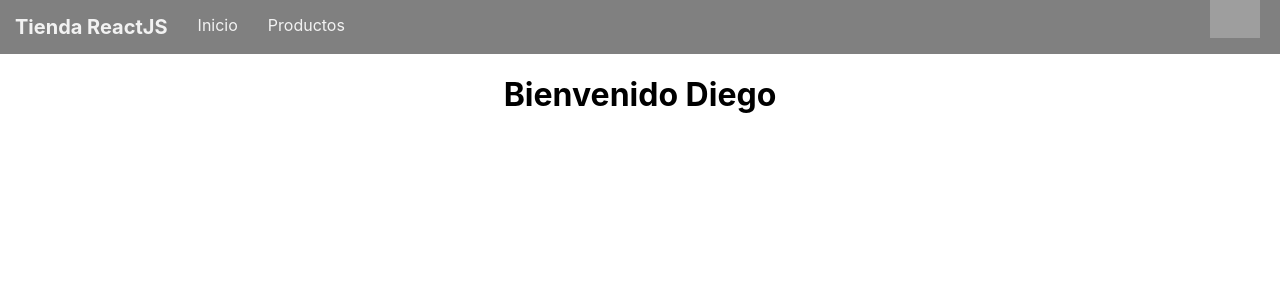
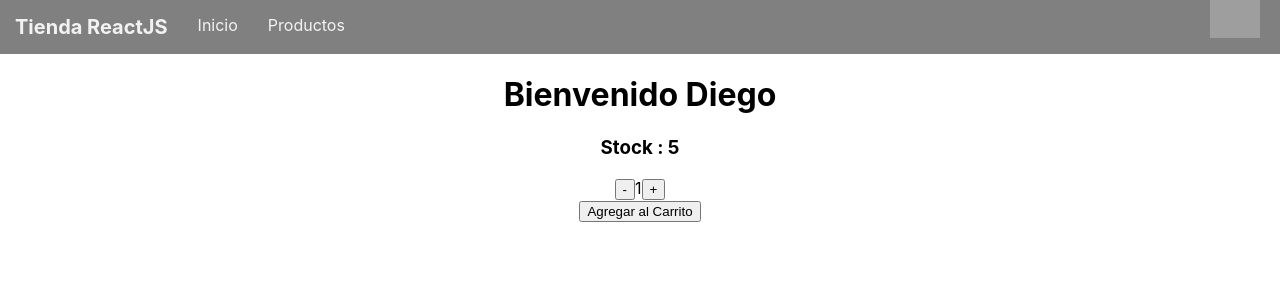
Before and after one commit to DToledoZuniga/React, a React (Create React App) app in the folder DesCla3/: page / in a window 1280 px wide. Shown: the top 300 px of the page. Built offline with nearby package versions, Linux system fonts and the light colour scheme; grey boxes are pictures that could not be loaded.

Commit message:
Desafío: Contador con botón

```diff
--- /dev/null
+++ b/DesCla3/src/component/ItemCount.js
@@ -0,0 +1,50 @@
+import React from 'react'
+import {useState} from 'react'
+
+function ItemCount(props) {
+    const [contador, setContador] = useState(props.inicio);
+    const [stock, setStock] = useState(props.stock);
+
+    function sumarContador()
+    {
+        if(contador+1 <= stock)
+        {
+            setContador(contador+1)
+        }
+    }
+
+    function restarContador()
+    {
+        if(contador-1 >= props.inicio)
+        {
+            setContador(contador-1)
+        }
+    }
+
+    function agregarCarrito()
+    {
+        if(stock == 0)
+        {
+            alert("No hay Stock");
+        }
+        else{
+            alert("Se agregarón " + contador + " Productos al Carrito")
+            setStock(stock-contador)
+            setContador(1)
+        }
+    }
+
+    return (
+        <div>
+            <h3>Stock : {stock}</h3>
+            <button onClick={restarContador}>-</button>
+            {contador}
+            <button onClick={sumarContador}>+</button>
+            <br/>
+            <button onClick={agregarCarrito}>Agregar al Carrito</button>
+        </div>
+    )
+}
+
+
+export default ItemCount
--- a/DesCla3/src/component/ItemListContainer.js
+++ b/DesCla3/src/component/ItemListContainer.js
@@ -1,9 +1,13 @@
 import React from 'react'
+import ItemCount from './ItemCount'
 
 function ItemListContainer(props) {
+
+
     return (
         <div>
             <h1>Bienvenido {props.nombre}</h1>
+            <ItemCount stock={5} inicio={1} />
         </div>
     )
 }
```
